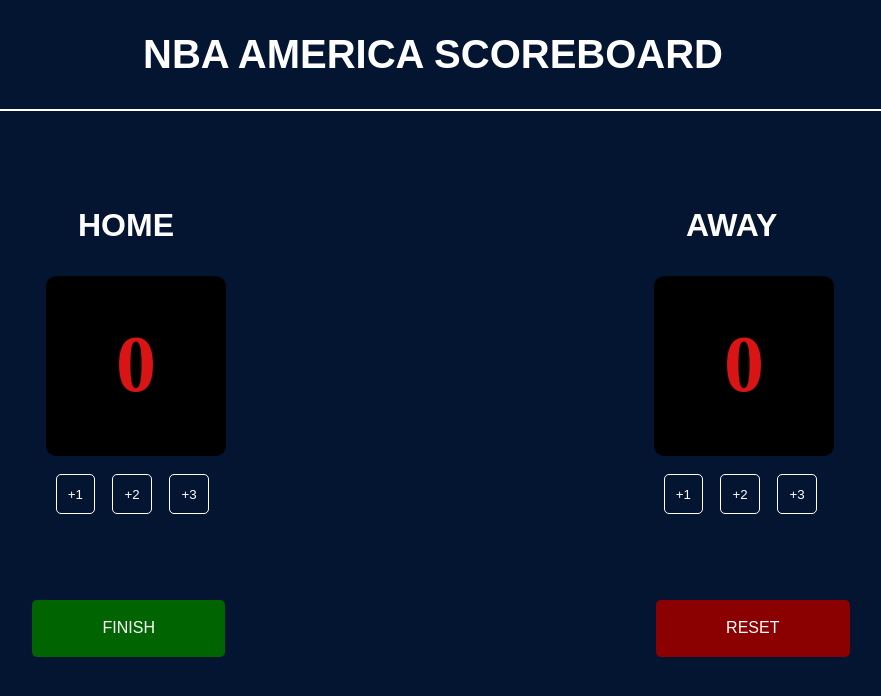
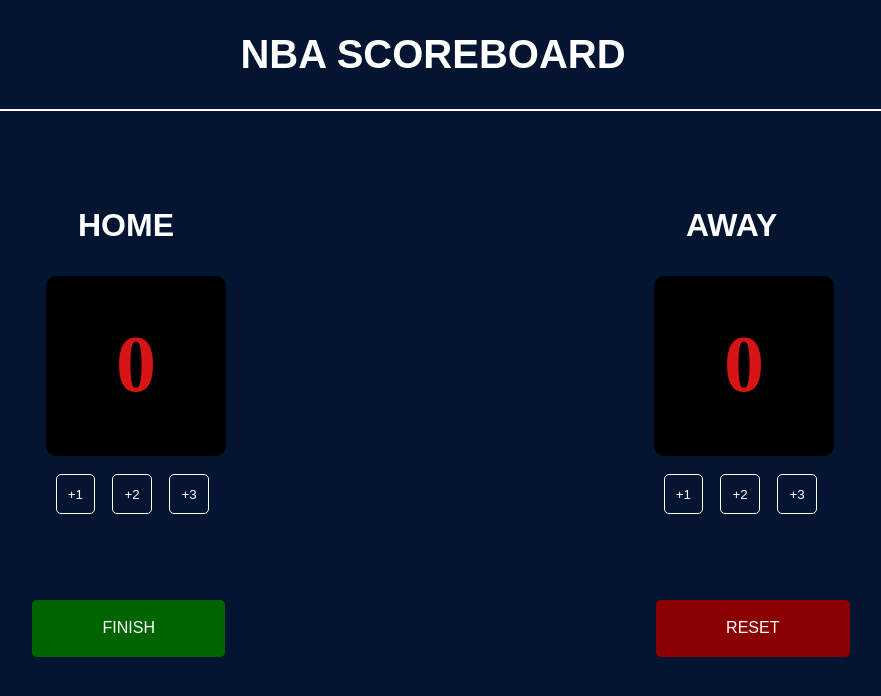
Before and after one commit to srijanbakhati/Basketball-Scoreboard, a plain HTML site: page index.html in a window 1280 px wide. Shown: the whole page, without its empty margins (207-1088 px from the left). Drawn offline with Linux system fonts and the light colour scheme; a web font is replaced by a local one.

Commit message:
title change back

```diff
--- a/index.html
+++ b/index.html
@@ -9,7 +9,7 @@
     <script src="index.js"></script>
 </head>
 <body>
-    <h1 class="heading">NBA AMERICA SCOREBOARD</h1>
+    <h1 class="heading">NBA SCOREBOARD</h1>
     <div id="container">
         <div id="home-score">
             <div class="home-background">
```
